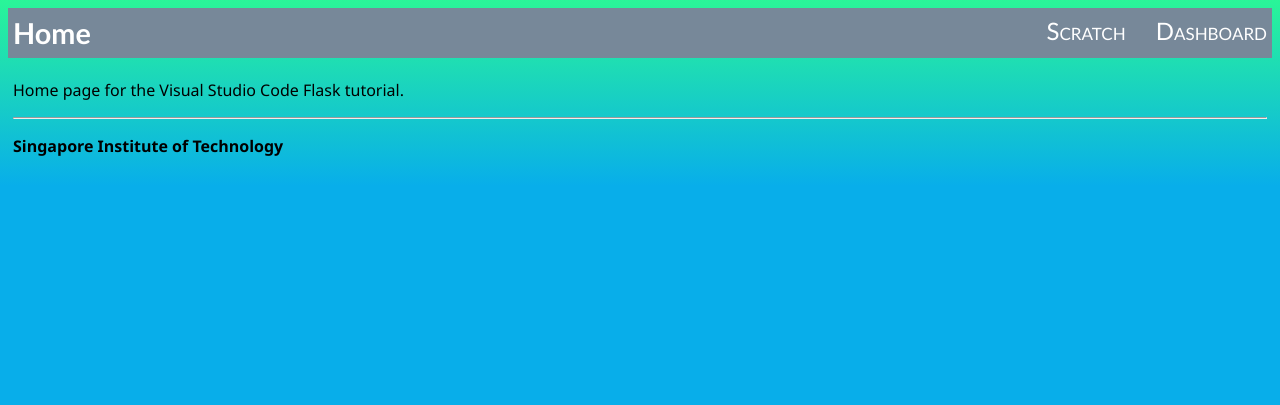
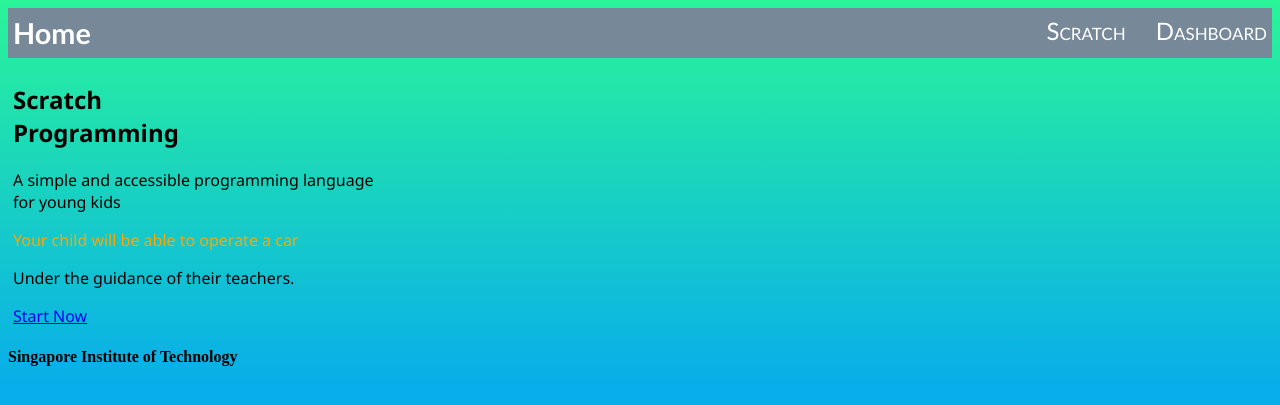
Before and after one commit to fuminchong/ICT2101-2201-Team-Project, a Flask app: page / in a window 1280 px wide. Shown: the top 405 px of the page. Run offline with Flask 2, Linux system fonts and the light colour scheme.

Commit message:
Design changes and base of some pages

```diff
--- a/M3 Code/templates/home.html
+++ b/M3 Code/templates/home.html
@@ -2,5 +2,17 @@
 {% block title %} Home
 
 {% endblock %}
-{% block content %} <p>Home page for the Visual Studio Code Flask tutorial.</p>
+{% block content %}
+<section class="scratch"></section>
+<div class="scratchhome">
+    <h2>Scratch <br>Programming</h2>
+</div>
+<div class="scratchhomecontent">
+    <p>A simple and accessible programming language<br> for young kids<br>
+    <p><p style="color:orange;">Your child will be able to operate a car</p>Under the guidance of their teachers.</p>
+    </p>
+
+</div>
+<a href="{{ url_for('validatepin') }}" class="btn btn-oval">Start Now</a>
+
 {% endblock %}
--- a/M3 Code/templates/layout.html
+++ b/M3 Code/templates/layout.html
@@ -13,14 +13,19 @@
             <a href="{{ url_for('dashboard') }}" class="navbar-item" style="float:right">Dashboard</a>
             <a href="{{ url_for('scratch') }}" class="navbar-item" style="float:right">Scratch</a>
         </div>
+        <section class="home">
+
+
 
         <div class="body-content">
             {% block content %}
             {% endblock %}
-            <hr/>
+
+        </section>
             <footer>
                 <p><b>Singapore Institute of Technology</b></p>
             </footer>
         </div>
+
     </body>
 </html>
--- a/M3 Code/templates/scratch.html
+++ b/M3 Code/templates/scratch.html
@@ -2,6 +2,6 @@
 {% block title %} Scratch Programming
 
 {% endblock %}
-{% block content %} <p>Scratch programming page.</p>
+{% block content %}
 
 {% endblock %}
```
Also changed, not shown: M3 Code/templates/validatepin.html (added, +20 -0 lines), M3 Code/templates/dashboard.html (line endings or trailing spaces).
